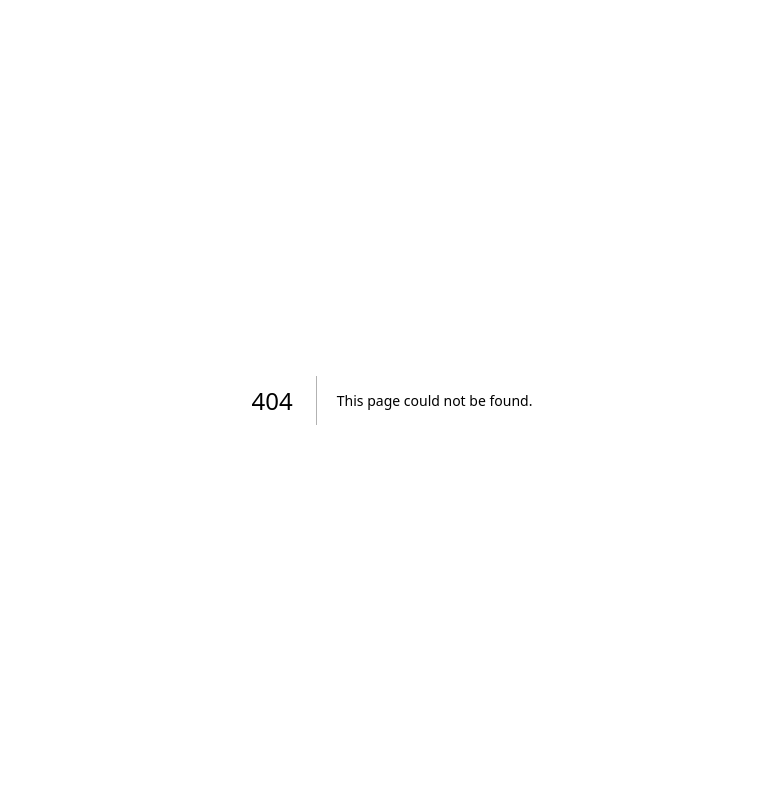
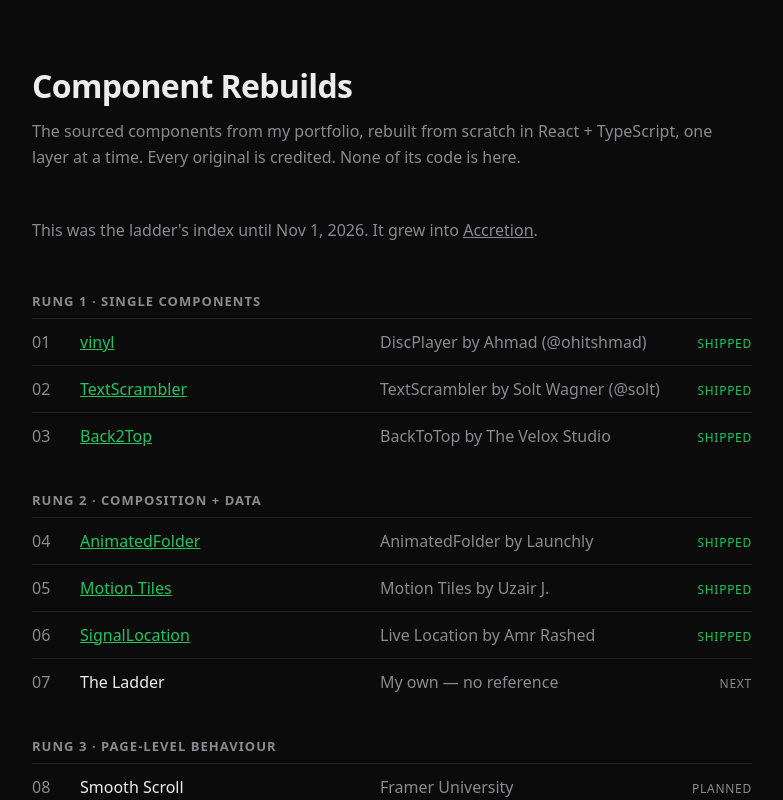
Before and after one commit to natmoges/component-rebuilds, a Next.js app: page /before in a window 1280 px wide. Before the commit this address had no page. Shown: the top 800 px of the page, without its empty margins (248-1031 px from the left). Built offline with nearby package versions, Linux system fonts and the light colour scheme.

Commit message:
Build 07 · Accretion: the seam (index moved to /before) + page shell

```diff
--- /dev/null
+++ b/app/before/page.tsx
@@ -0,0 +1,79 @@
+// The ladder index. Every build is listed with the component it rebuilds and who made the original.
+// Each rung is a layer. Each build reuses what the last one taught and adds one new idea.
+import styles from "./page.module.css";
+
+type BuildStatus = "shipped" | "next" | "planned";
+
+type Build = {
+  number: string;
+  name: string;
+  reference: string;
+  rung: number;
+  status: BuildStatus;
+  href?: string;
+};
+
+const rungs = [
+  { number: 1, name: "Single components" },
+  { number: 2, name: "Composition + data" },
+  { number: 3, name: "Page-level behaviour" },
+  { number: 4, name: "Drawing the pixels" },
+  { number: 5, name: "3D / WebGL" },
+];
+
+const builds: Build[] = [
+  { number: "01", name: "vinyl", reference: "DiscPlayer by Ahmad (@ohitshmad)", rung: 1, status: "shipped", href: "https://vinyl-swart.vercel.app" },
+  { number: "02", name: "TextScrambler", reference: "TextScrambler by Solt Wagner (@solt)", rung: 1, status: "shipped", href: "/textscrambler" },
+  { number: "03", name: "Back2Top", reference: "BackToTop by The Velox Studio", rung: 1, status: "shipped", href: "/back2top" },
+  { number: "04", name: "AnimatedFolder", reference: "AnimatedFolder by Launchly", rung: 2, status: "shipped", href: "/animatedfolder" },
+  { number: "05", name: "Motion Tiles", reference: "Motion Tiles by Uzair J.", rung: 2, status: "shipped", href: "/motiontiles" },
+  { number: "06", name: "SignalLocation", reference: "Live Location by Amr Rashed", rung: 2, status: "shipped", href: "/signallocation" },
+  { number: "07", name: "The Ladder", reference: "My own — no reference", rung: 2, status: "next" },
+  { number: "08", name: "Smooth Scroll", reference: "Framer University", rung: 3, status: "planned" },
+  { number: "09", name: "TrailCursor", reference: "Akın Gündoğan", rung: 3, status: "planned" },
+  { number: "10", name: "LogoPreloader", reference: "Sukoya Design", rung: 3, status: "planned" },
+  { number: "11", name: "StarCloud", reference: "Sabo Sugi (v1)", rung: 4, status: "planned" },
+  { number: "12", name: "Gravity", reference: "Framer University", rung: 4, status: "planned" },
+  { number: "13", name: "Retro Screen Effect", reference: "Blue Jackson (optional)", rung: 4, status: "planned" },
+  { number: "14", name: "The Orbit", reference: "Replaces a Spline embed", rung: 5, status: "planned" },
+];
+
+export default function Home() {
+  return (
+    <main className={styles.main}>
+      <header className={styles.header}>
+        <h1>Component Rebuilds</h1>
+        <p>
+          The sourced components from my portfolio, rebuilt from scratch in React + TypeScript,
+          one layer at a time. Every original is credited. None of its code is here.
+        </p>
+        <p>
+          This was the ladder's index until Nov 1, 2026. It grew into{" "}
+          <a href="/">Accretion</a>.
+        </p>
+      </header>
+
+      {rungs.map((rung) => (
+        <section key={rung.number} className={styles.rung}>
+          <h2>
+            Rung {rung.number} · {rung.name}
+          </h2>
+          <ul className={styles.list}>
+            {builds
+              .filter((build) => build.rung === rung.number)
+              .map((build) => (
+                <li key={build.number} className={styles.row} data-status={build.status}>
+                  <span className={styles.number}>{build.number}</span>
+                  <span className={styles.name}>
+                    {build.href ? <a href={build.href}>{build.name}</a> : build.name}
+                  </span>
+                  <span className={styles.reference}>{build.reference}</span>
+                  <span className={styles.status}>{build.status}</span>
+                </li>
+              ))}
+          </ul>
+        </section>
+      ))}
+    </main>
+  );
+}
```
Also changed, not shown: app/page.tsx (+2 -72 lines), components/Accretion.module.css (added, +12 -0 lines), components/Accretion.tsx (added, +59 -0 lines), app/before/page.module.css (renamed from app/page.module.css).
